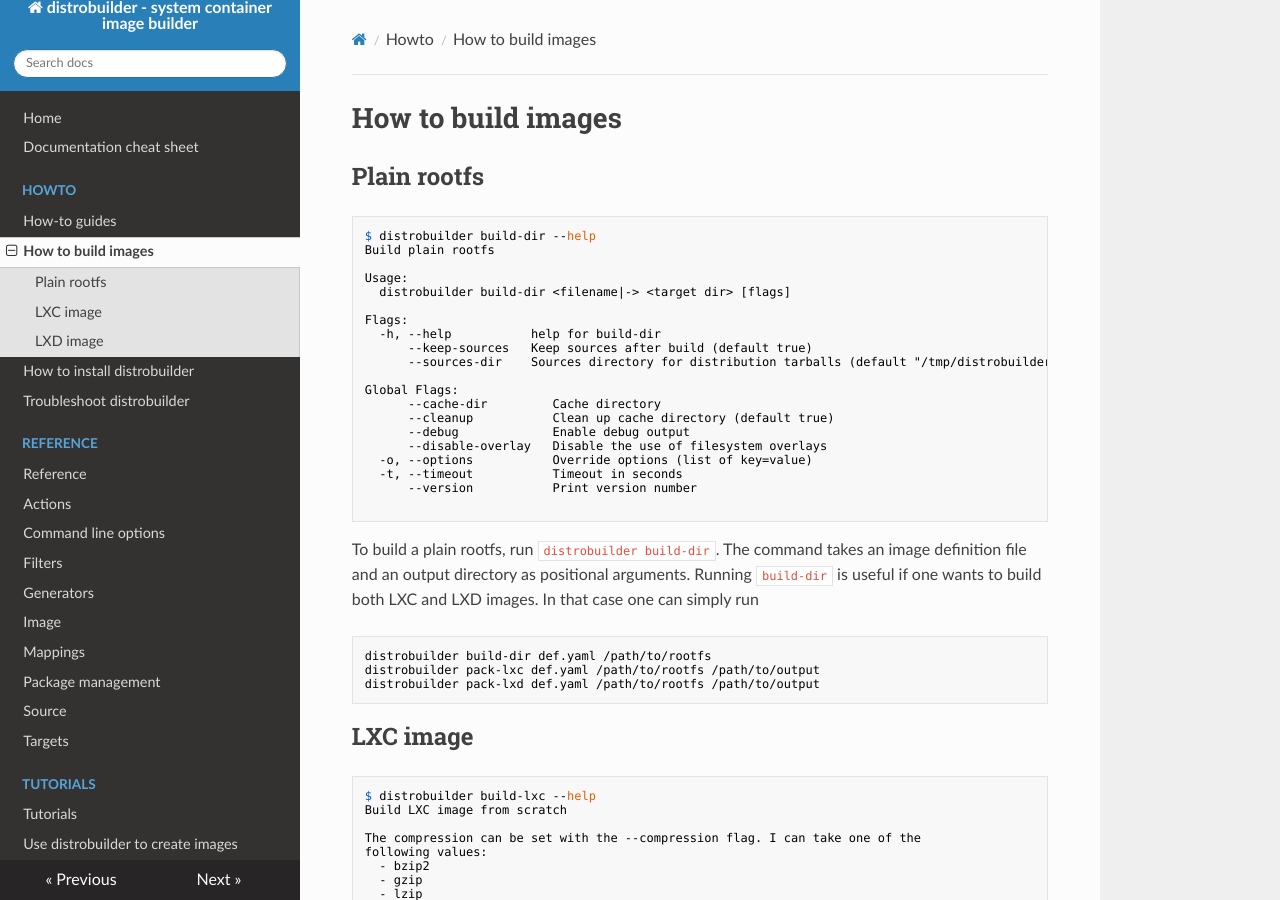
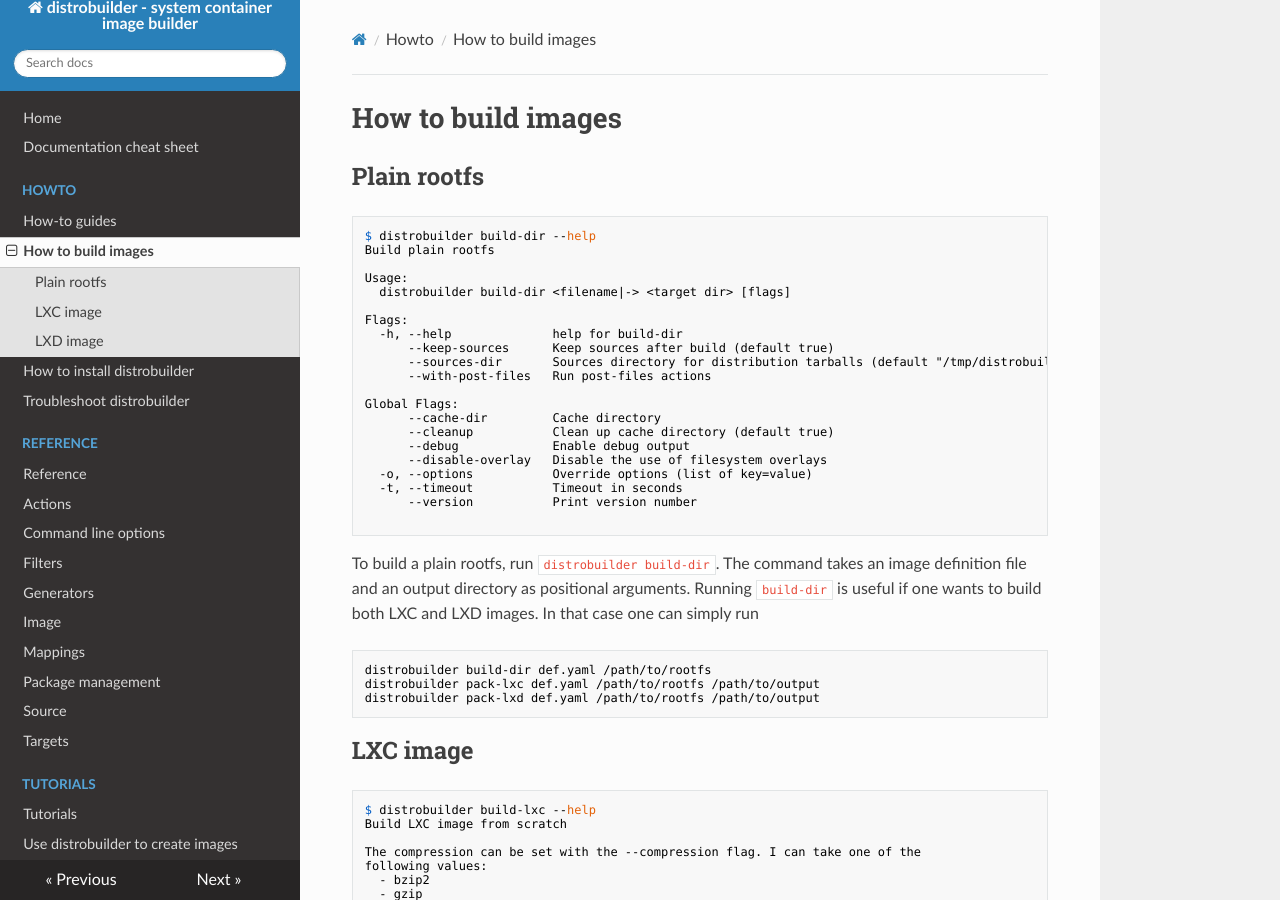
Before and after one commit to lxc/distrobuilder, an MkDocs documentation site: the page built from doc/howto/build.md, in a window 1280 px wide and 900 px high. Built offline with MkDocs 1.6.1, drawn with Linux system fonts in a browser that asks for light colours; nearby versions of some CDN libraries.

Commit message:
doc: Update `build-dir` usage
Signed-off-by: Thomas Hipp <thomas.hipp@canonical.com>

```diff
--- a/doc/howto/build.md
+++ b/doc/howto/build.md
@@ -10,9 +10,10 @@ Usage:
   distrobuilder build-dir <filename|-> <target dir> [flags]
 
 Flags:
-  -h, --help           help for build-dir
-      --keep-sources   Keep sources after build (default true)
-      --sources-dir    Sources directory for distribution tarballs (default "/tmp/distrobuilder")
+  -h, --help              help for build-dir
+      --keep-sources      Keep sources after build (default true)
+      --sources-dir       Sources directory for distribution tarballs (default "/tmp/distrobuilder")
+      --with-post-files   Run post-files actions
 
 Global Flags:
       --cache-dir         Cache directory
```
